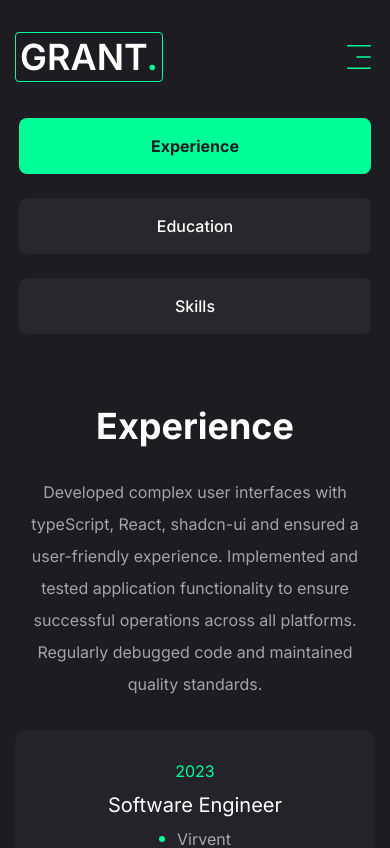
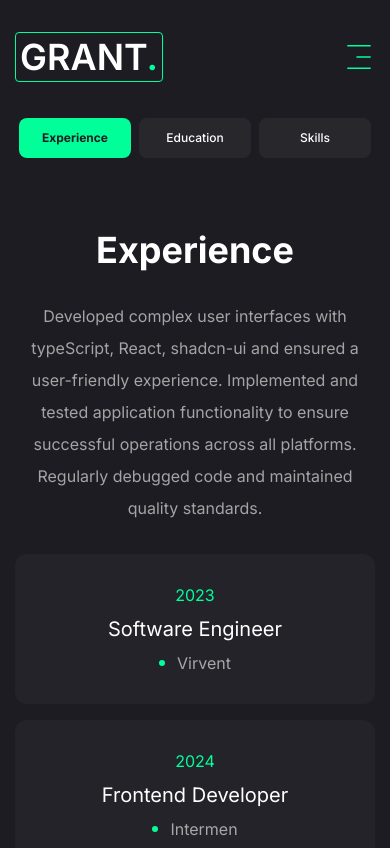
Before and after one commit to grant1x/portfolio, a Next.js app: page /resume in a window 390 px wide. Shown: the top 848 px of the page. Built offline with nearby package versions, Linux system fonts and the light colour scheme.

Commit message:
fix: enhance layout and styling of tabs in resume component for better responsiveness

```diff
--- a/src/app/resume/page.jsx
+++ b/src/app/resume/page.jsx
@@ -114,10 +114,16 @@ const Resume = () => {
 					defaultValue="experience"
 					className="flex flex-col xl:flex-row gap-[60px]"
 				>
-					<TabsList className="flex flex-col w-full max-w-[380px] mx-auto xl:mx-0 gap-6">
-						<TabsTrigger value="experience">Experience</TabsTrigger>
-						<TabsTrigger value="education">Education</TabsTrigger>
-						<TabsTrigger value="skills">Skills</TabsTrigger>
+					<TabsList className="grid grid-cols-3 w-full max-w-[700px] mx-auto xl:flex xl:flex-col xl:w-full xl:max-w-[380px] xl:mx-0 gap-2 xl:gap-6">
+						<TabsTrigger value="experience" className="px-1 text-xs sm:px-3 sm:text-sm xl:text-base">
+							Experience
+						</TabsTrigger>
+						<TabsTrigger value="education" className="px-1 text-xs sm:px-3 sm:text-sm xl:text-base">
+							Education
+						</TabsTrigger>
+						<TabsTrigger value="skills" className="px-1 text-xs sm:px-3 sm:text-sm xl:text-base">
+							Skills
+						</TabsTrigger>
 					</TabsList>
 
 					{/* content */}
```
